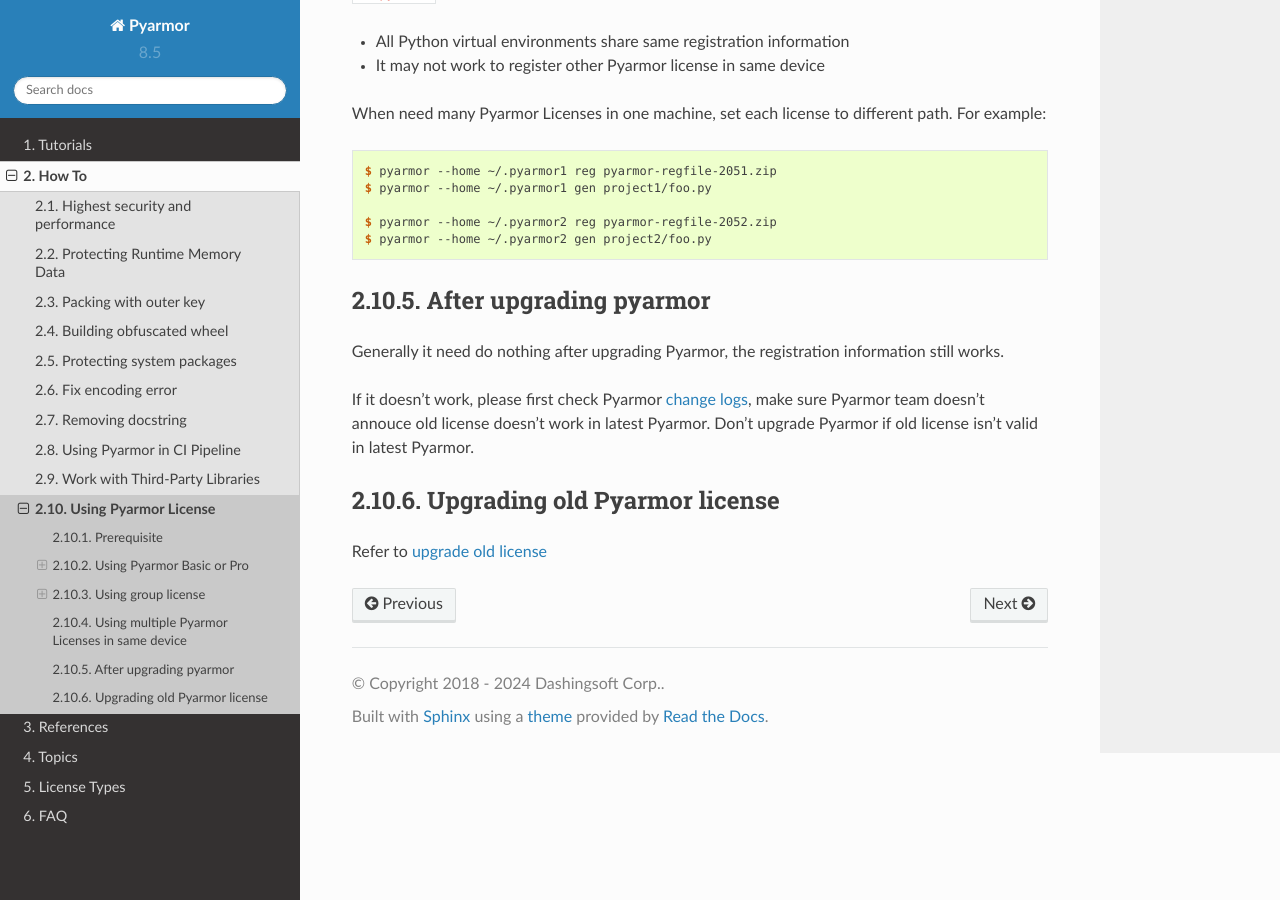
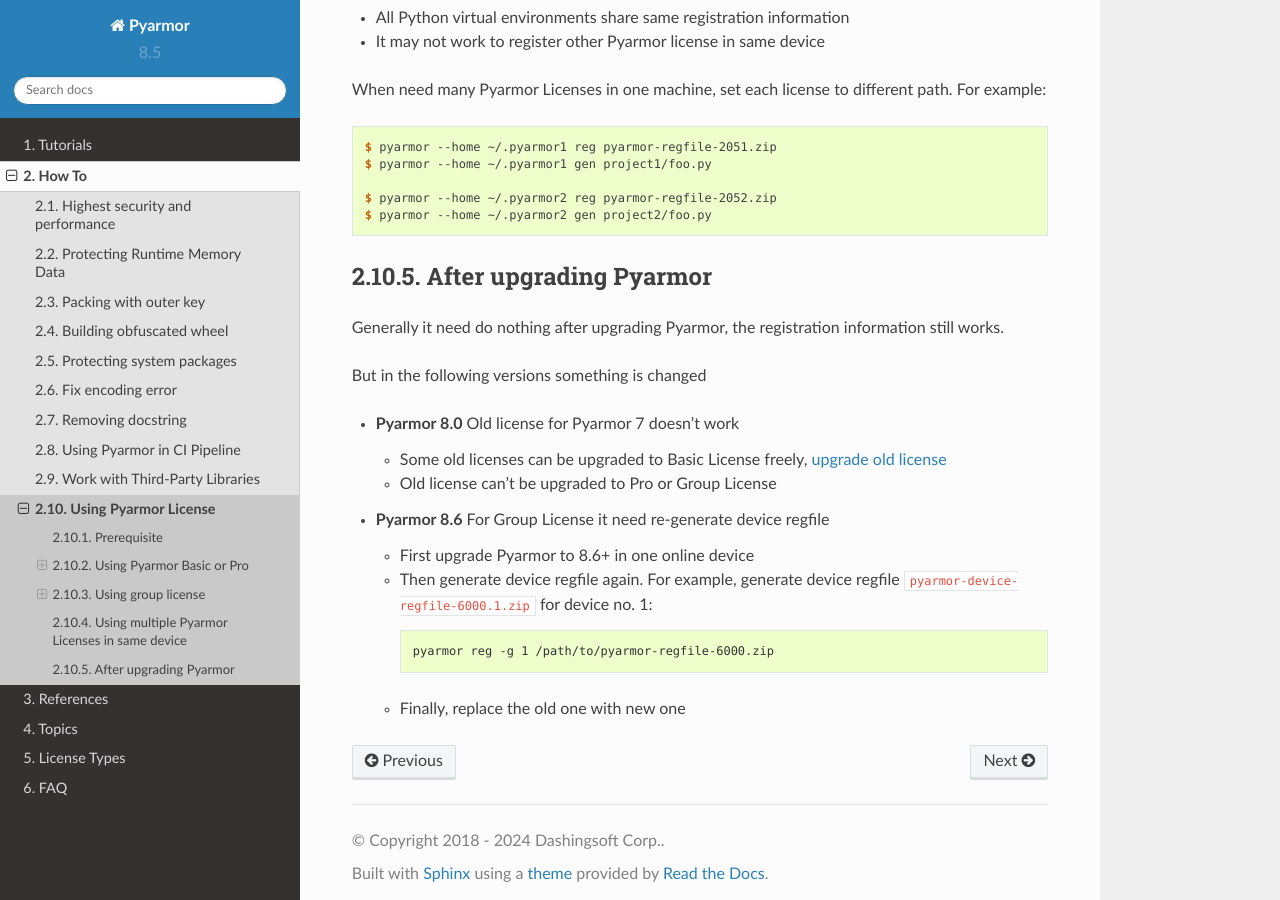
Before and after one commit to dashingsoft/pyarmor, a Sphinx documentation site: the page built from docs/how-to/register.rst, in a window 1280 px wide and 900 px high, scrolled down 10706 px. Built offline with Sphinx 7.4.7 and the Read the Docs theme 2.0.0, drawn with Linux system fonts in a browser that asks for light colours; some of the changed text lies outside the part shown.

Commit message:
Doc license compatible when upgrading Pyarmor

```diff
--- a/docs/how-to/register.rst
+++ b/docs/how-to/register.rst
@@ -403,18 +403,25 @@
     $ pyarmor --home ~/.pyarmor2 reg pyarmor-regfile-2052.zip
     $ pyarmor --home ~/.pyarmor2 gen project2/foo.py
 
-After upgrading pyarmor
+After upgrading Pyarmor
 =======================
 
 Generally it need do nothing after upgrading Pyarmor, the registration information still works.
 
-If it doesn't work, please first check Pyarmor `change logs`__, make sure Pyarmor team doesn't annouce old license doesn't work in latest Pyarmor. Don't upgrade Pyarmor if old license isn't valid in latest Pyarmor.
+But in the following versions something is changed
 
-__ https://github.com/dashingsoft/pyarmor/releases
+- **Pyarmor 8.0** Old license for Pyarmor 7 doesn't work
 
-Upgrading old Pyarmor license
-=============================
+  - Some old licenses can be upgraded to Basic License freely, :ref:`upgrade old license <upgrading old license>`
+  - Old license can't be upgraded to Pro or Group License
 
-Refer to :ref:`upgrade old license <upgrading old license>`
+- **Pyarmor 8.6** For Group License it need re-generate device regfile
+
+  - First upgrade Pyarmor to 8.6+ in one online device
+  - Then generate device regfile again. For example, generate device regfile ``pyarmor-device-regfile-6000.1.zip`` for device no. 1::
+
+      pyarmor reg -g 1 /path/to/pyarmor-regfile-6000.zip
+
+  - Finally, replace the old one with new one
 
 .. include:: ../_common_definitions.txt
```
